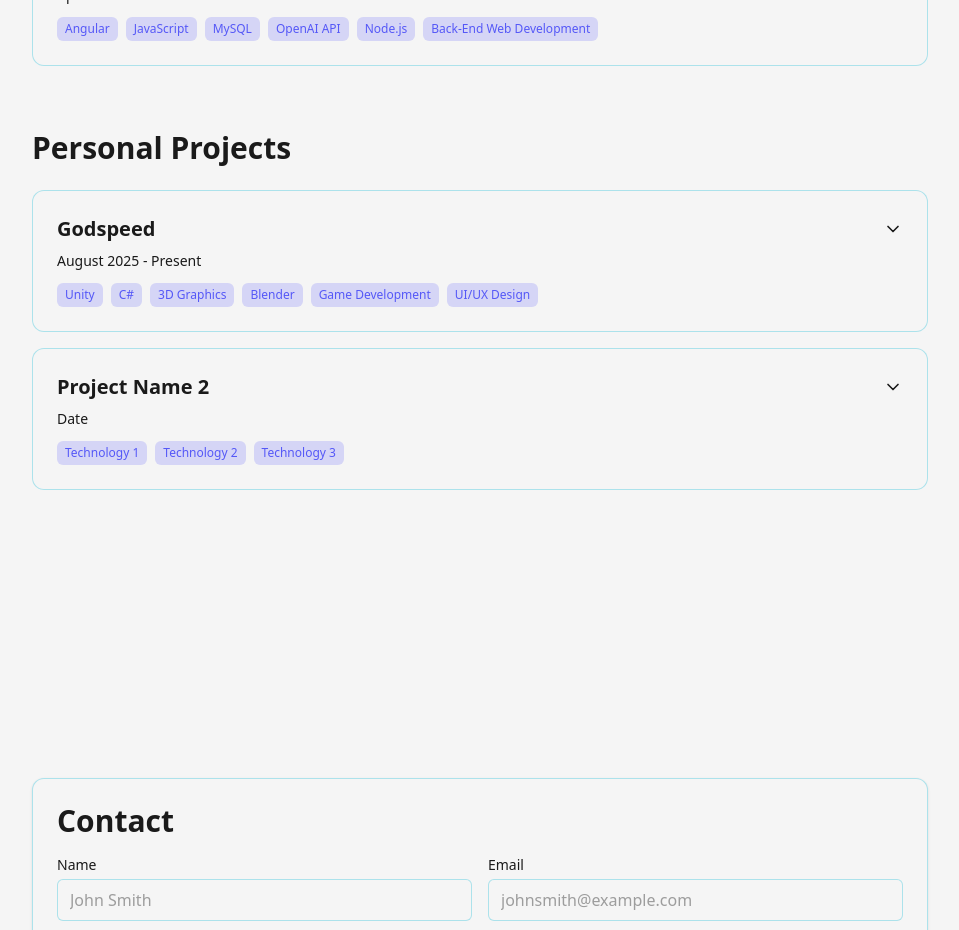
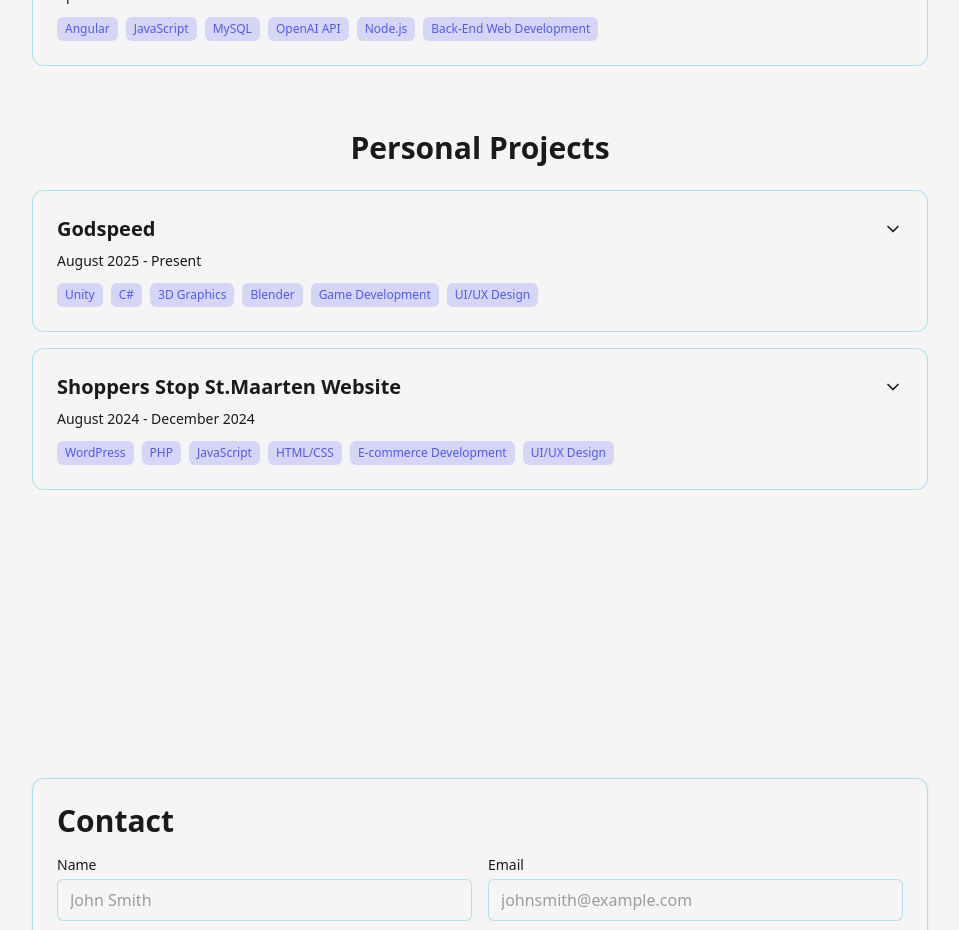
Before and after one commit to DhruvS25/Personal-Website, a React (Vite) app: page / in a window 1280 px wide. Shown: the part 2560-3490 px from the top of the page, without its empty margins (160-1119 px from the left). Built offline with nearby package versions, Linux system fonts and the light colour scheme.

Commit message:
fixed projects section

```diff
--- a/src/components/Projects.tsx
+++ b/src/components/Projects.tsx
@@ -1,6 +1,7 @@
 import { motion, AnimatePresence } from 'framer-motion';
 import { useState } from 'react';
 import { ChevronDown, ChevronUp } from 'lucide-react';
+
 
 const projects = [
   {
@@ -26,7 +27,11 @@ const projects = [
     achievements: [
       'Implemented masking techniques using AI to help mask where the smartphone is on the video feed of the VR headset',
       'Positioned phone screen overlay on top of the phone for enhanced VR experience'
-    ]
+    ],
+    media: {
+      type: 'youtube',
+      url: 'https://www.youtube.com/embed/cNDiibXy4fQ?si=Mxd4n6Qk4sS7DWC6'
+    }
   },
   {
     title: 'UWOutlines',
@@ -40,13 +45,15 @@ const projects = [
       'Integrated ChatGPT with the editing system',
       'Built infrastructure for feedback, notification, and requisite management systems',
       'Ensured data security, system reliability, and maintainability'
-    ]
+    ],
+    media: {
+      type: 'youtube',
+      url: 'https://www.youtube.com/embed/WsDy3XwIQYc?si=g1RHECSucNPCumSD'
+    }
   }
 ];
 
-// Personal Projects - Template cards for you to fill in
-// Optional: Add media property if you have a video or image:
-// media: { type: 'youtube', url: 'https://www.youtube.com/embed/YOUR_VIDEO_ID' }
+// Personal Projects - Template cards
 const personalProjects = [
   {
     title: 'Godspeed',
@@ -60,14 +67,14 @@ const personalProjects = [
     ]
   },
   {
-    title: 'Project Name 2',
-    date: 'Date',
-    technologies: ['Technology 1', 'Technology 2', 'Technology 3'],
-    description: 'Description of your project goes here. Explain what the project is about, what problem it solves, and any key features.',
+    title: 'Shoppers Stop St.Maarten Website',
+    date: 'August 2024 - December 2024',
+    technologies: ['WordPress', 'PHP', 'JavaScript', 'HTML/CSS', 'E-commerce Development', 'UI/UX Design'],
+    description: 'Developed a comprehensive e-commerce website for Shoppers Stop St.Maarten, a souvenir and print store in St.Maarten, to enhance their online presence and sales capabilities.',
     achievements: [
-      'Achievement or feature 1',
-      'Achievement or feature 2',
-      'Achievement or feature 3'
+      'Designed and implemented a user-friendly interface that reflects the brand identity',
+      'Created a seamless ordering experience to make the printing seamless for customers',
+      'Optimized the website for performance and mobile responsiveness'
     ]
   }
 ];
@@ -84,7 +91,16 @@ export default function Projects() {
     setExpandedPersonalIndex(expandedPersonalIndex === index ? null : index);
   };
 
-  const renderProjectCard = (project: typeof projects[0], index: number, isExpanded: boolean, toggleFn: (index: number) => void) => {
+  type Project = {
+    title: string;
+    date: string;
+    technologies: string[];
+    description: string;
+    achievements: string[];
+    media?: { type: string; url: string };
+  };
+
+  const renderProjectCard = (project: Project, index: number, isExpanded: boolean, toggleFn: (index: number) => void) => {
     return (
       <motion.div
         key={project.title}
@@ -207,18 +223,21 @@ export default function Projects() {
           whileInView={{ opacity: 1, y: 0 }}
           viewport={{ once: true, margin: '-100px' }}
           transition={{ duration: 0.6, ease: 'easeOut', delay: 0.3 }}
-          className="mt-16"
+          className="text-center mt-16"
         >
           <h3 className="text-xl sm:text-2xl md:text-3xl font-bold mb-4 sm:mb-6 text-light-text dark:text-dark-text">
             Personal Projects
           </h3>
-          <div className="space-y-4">
+
+        </motion.div>
+
+        <div className="space-y-4">
             {personalProjects.map((project, index) => {
               const isExpanded = expandedPersonalIndex === index;
               return renderProjectCard(project, index, isExpanded, togglePersonalExpand);
             })}
-          </div>
-        </motion.div>
+        </div>
+
       </div>
     </section>
   );
```
